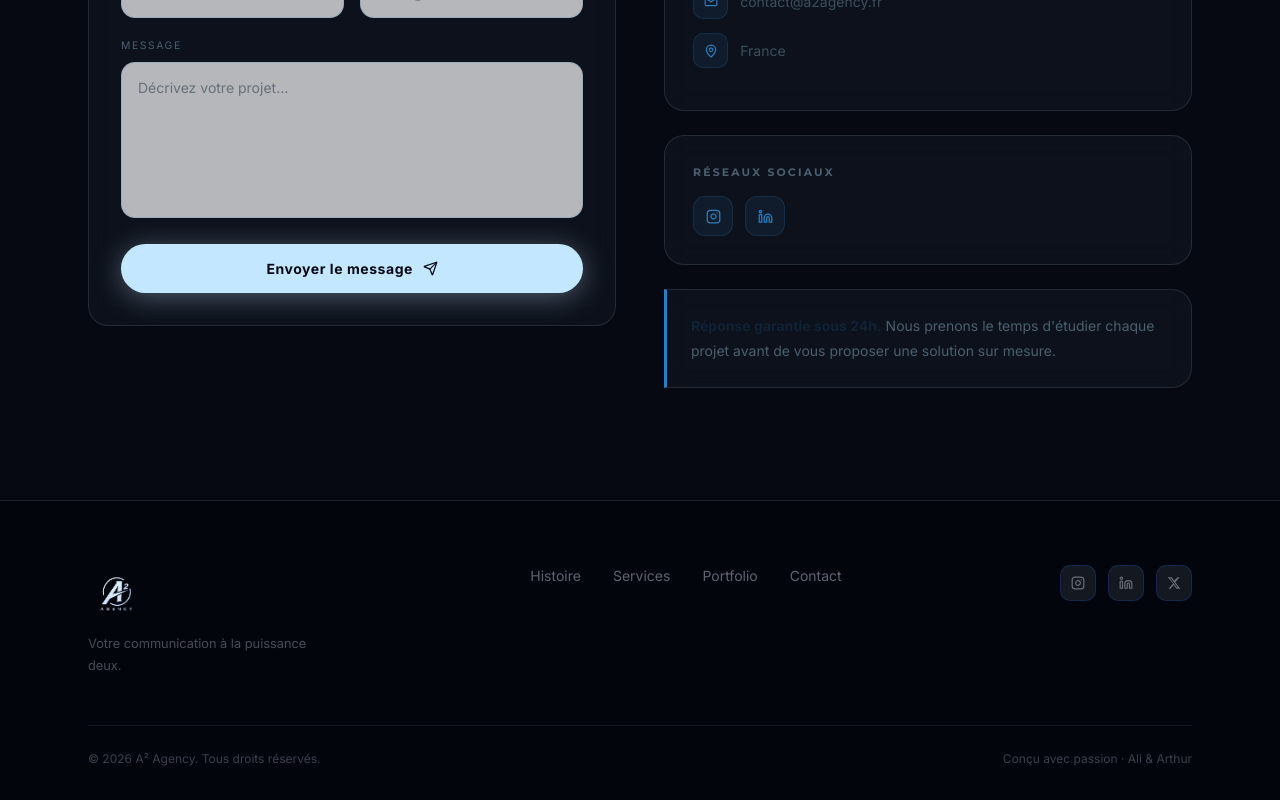
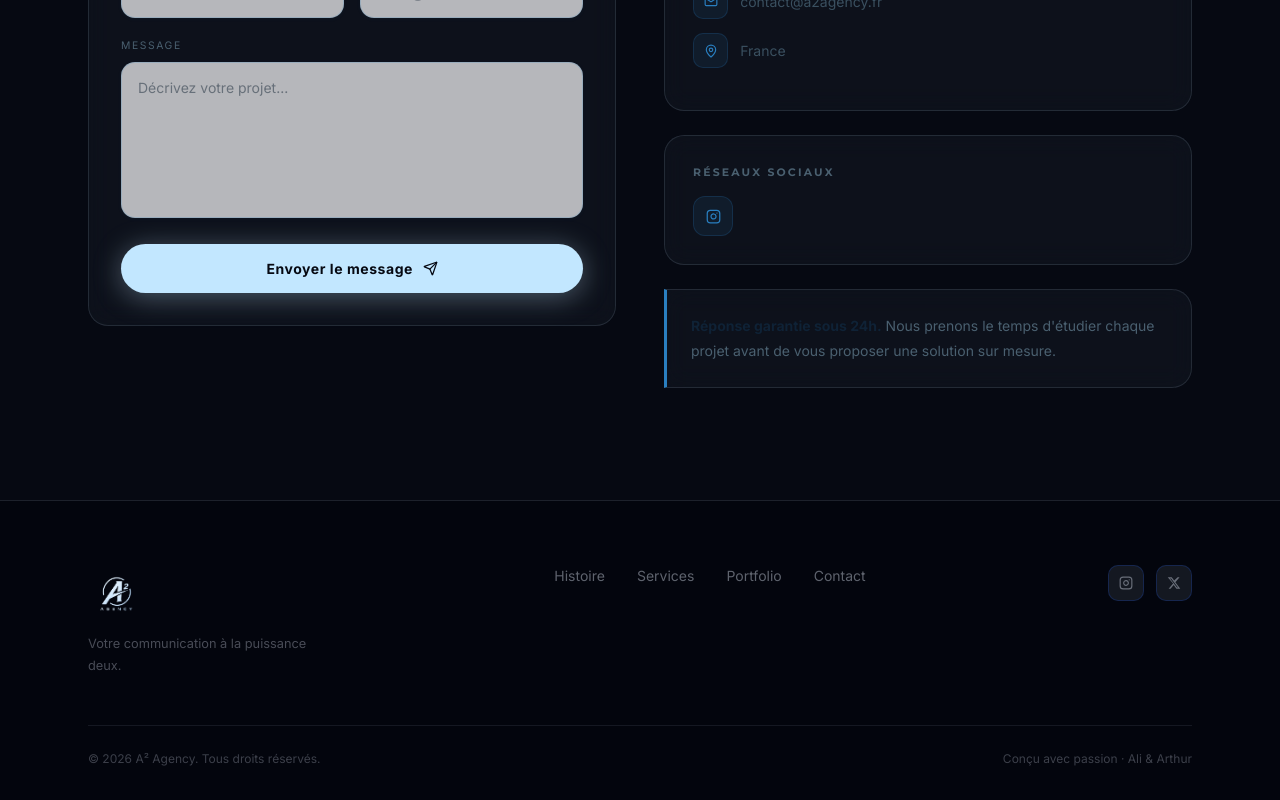
Before and after one commit to alibzrd/a2-agency, a React (Vite) app: page / in a window 1280 px wide. Shown: the part 7753-8553 px from the top of the page. Built offline with nearby package versions, Linux system fonts and the light colour scheme.

Commit message:
fix: suppression LinkedIn

```diff
--- a/src/components/Contact.jsx
+++ b/src/components/Contact.jsx
@@ -86,7 +86,7 @@ export default function Contact() {
             <div className="glass-card" style={{ padding: '1.75rem' }}>
               <h3 style={{ fontSize: '0.68rem', fontWeight: 700, color: '#4a6070', textTransform: 'uppercase', letterSpacing: '0.2em', marginBottom: '1rem' }}>Réseaux sociaux</h3>
               <div style={{ display: 'flex', gap: '0.75rem' }}>
-                {[{ Icon: IgIcon, label: 'Instagram', href: 'https://www.instagram.com/a2agency.fr' }, { Icon: LiIcon, label: 'LinkedIn', href: '#' }].map(({ Icon, label, href }) => (
+                {[{ Icon: IgIcon, label: 'Instagram', href: 'https://www.instagram.com/a2agency.fr' }].map(({ Icon, label, href }) => (
                   <a key={label} href={href} target="_blank" rel="noopener noreferrer" aria-label={label} style={{
                     width: '2.5rem', height: '2.5rem', borderRadius: '0.75rem',
                     background: 'rgba(42,127,192,0.1)', border: '1px solid rgba(42,127,192,0.2)',
--- a/src/components/Footer.jsx
+++ b/src/components/Footer.jsx
@@ -26,7 +26,7 @@ export default function Footer() {
           </nav>
 
           <div style={{ display: 'flex', gap: '0.75rem' }}>
-            {[{ Icon: IgIcon, href: 'https://www.instagram.com/a2agency.fr' }, { Icon: LiIcon, href: '#' }, { Icon: XIcon, href: '#' }].map(({ Icon, href }, i) => (
+            {[{ Icon: IgIcon, href: 'https://www.instagram.com/a2agency.fr' }, { Icon: XIcon, href: '#' }].map(({ Icon, href }, i) => (
               <a key={i} href={href} target={href !== '#' ? '_blank' : undefined} rel="noopener noreferrer" style={{ width: '2.25rem', height: '2.25rem', borderRadius: '0.625rem', background: 'rgba(171,193,216,0.1)', border: '1px solid rgba(30,95,255,0.2)', display: 'flex', alignItems: 'center', justifyContent: 'center', color: 'rgba(232,240,255,0.4)', textDecoration: 'none', transition: 'all 0.2s' }}
                 onMouseEnter={e => { e.currentTarget.style.background = 'rgba(171,193,216,0.2)'; e.currentTarget.style.color = '#e8f0ff' }}
                 onMouseLeave={e => { e.currentTarget.style.background = 'rgba(171,193,216,0.1)'; e.currentTarget.style.color = 'rgba(232,240,255,0.4)' }}
```
